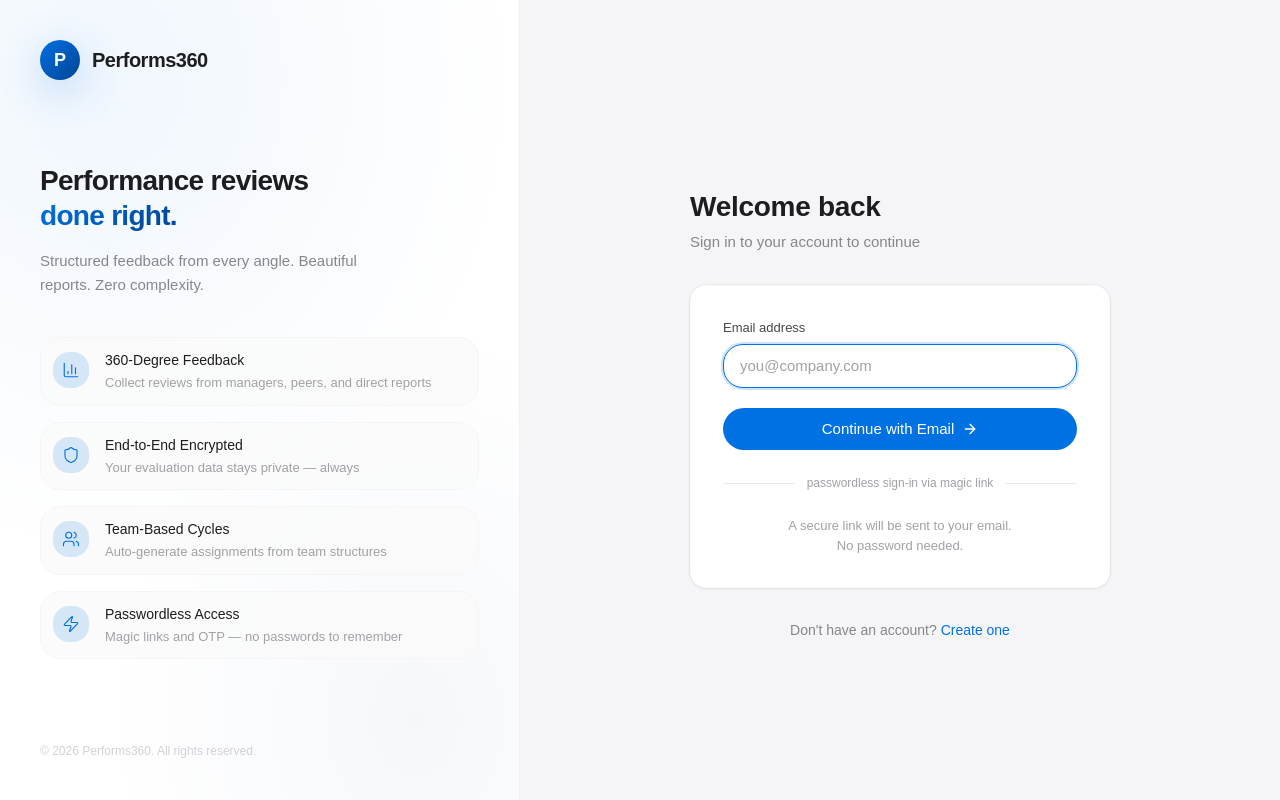
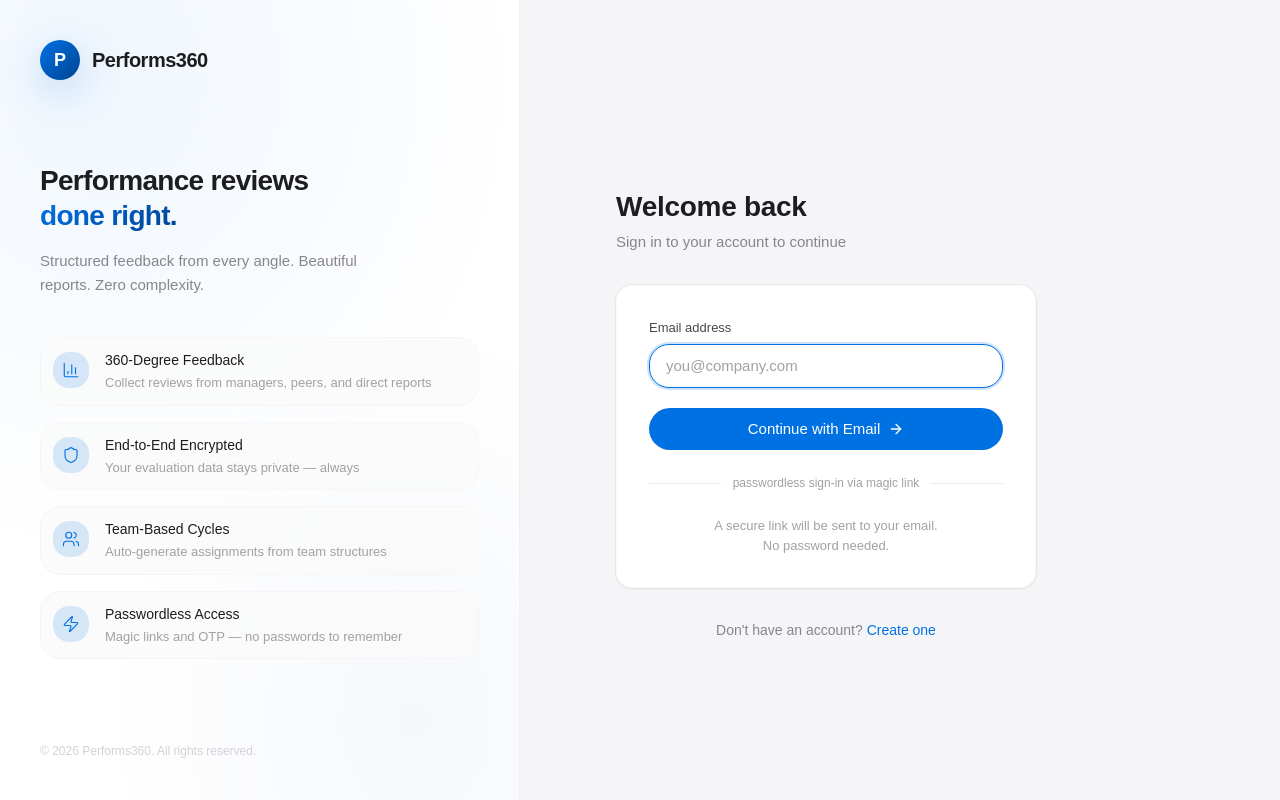
Before and after one commit to tamzid958/perform360, a Next.js app: page /login in a window 1280 px wide. Built offline with nearby package versions, Linux system fonts and the light colour scheme; no server answers.

Commit message:
Fix layout

```diff
--- a/src/app/(auth)/layout.tsx
+++ b/src/app/(auth)/layout.tsx
@@ -126,7 +126,7 @@
       </div>
 
       {/* Right panel — form area */}
-      <div className="flex-1 flex items-center justify-center bg-[#f5f5f7] p-6 sm:p-8">
+      <div className="flex-1 flex items-center justify-center lg:justify-start bg-[#f5f5f7] p-6 sm:p-8 lg:p-16 xl:p-24">
         <div className="w-full max-w-[420px]">{children}</div>
       </div>
     </div>
```
